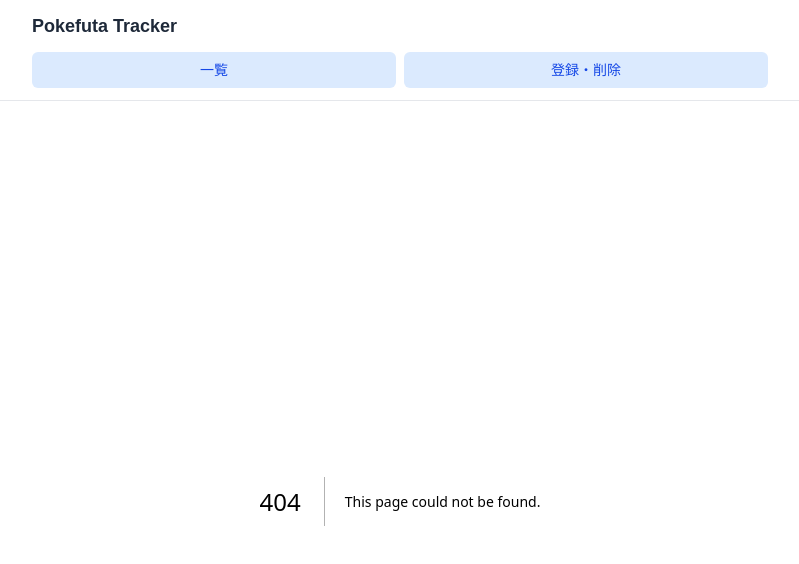
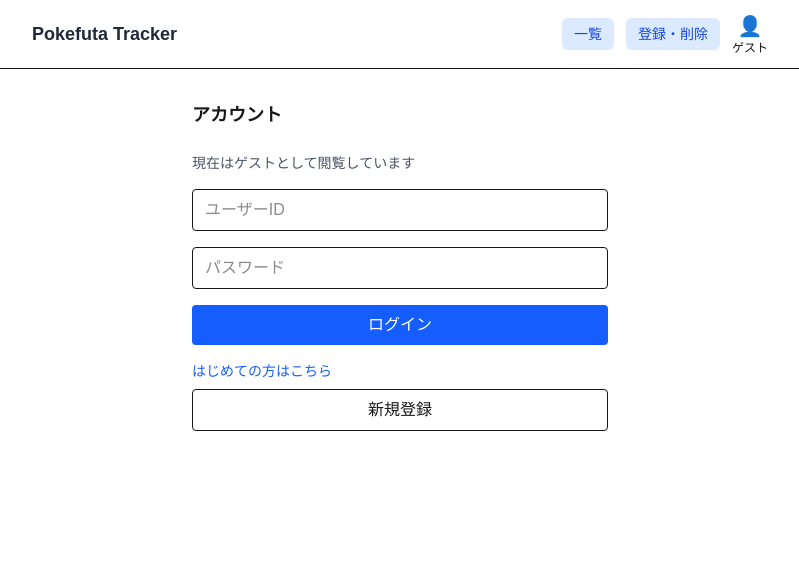
Before and after one commit to kgsy-ganbaru/pokefuta-tracker-mock, a Next.js app in the folder mock-pokefuta/: page /account in a window 1280 px wide. Before the commit this address had no page. Shown: the top 564 px of the page, without its empty margins (240-1039 px from the left). Built offline with nearby package versions, Linux system fonts and the light colour scheme.

Commit message:
ログイン画面、詳細画面の作成

```diff
--- /dev/null
+++ b/mock-pokefuta/app/account/page.tsx
@@ -0,0 +1,94 @@
+"use client";
+
+import { useState } from "react";
+import { useRouter } from "next/navigation";
+import { useAuth } from "../context/AuthContext";
+
+export default function AccountPage() {
+  const router = useRouter();
+  const { user, login, logout } = useAuth();
+
+  const [userId, setUserId] = useState("");
+  const [password, setPassword] = useState("");
+
+  // 仮ログイン（あとでDBに差し替える）
+  const handleLogin = () => {
+    if (!userId || !password) {
+      alert("ユーザーIDとパスワードを入力してください");
+      return;
+    }
+
+    // TODO: DB認証に置き換える
+    login({
+      id: 1,
+      nickname: userId,
+    });
+
+    router.push("/");
+  };
+
+  return (
+    <main className="max-w-md mx-auto px-4 py-8">
+      <h2 className="text-lg font-semibold mb-6">アカウント</h2>
+
+      {/* ログイン中 */}
+      {user ? (
+        <div className="space-y-4">
+          <p>
+            ログイン中ユーザー：
+            <strong className="ml-2">{user.nickname}</strong>
+          </p>
+
+          <button
+            onClick={() => {
+              logout();
+              router.push("/");
+            }}
+            className="w-full py-2 rounded bg-gray-200"
+          >
+            ログアウト
+          </button>
+        </div>
+      ) : (
+        /* ゲスト */
+        <div className="space-y-4">
+          <p className="text-sm text-gray-600">
+            現在はゲストとして閲覧しています
+          </p>
+
+          <input
+            value={userId}
+            onChange={(e) => setUserId(e.target.value)}
+            placeholder="ユーザーID"
+            className="w-full border px-3 py-2 rounded"
+          />
+
+          <input
+            type="password"
+            value={password}
+            onChange={(e) => setPassword(e.target.value)}
+            placeholder="パスワード"
+            className="w-full border px-3 py-2 rounded"
+          />
+
+          <button
+            onClick={handleLogin}
+            className="w-full py-2 rounded bg-blue-600 text-white"
+          >
+            ログイン
+          </button>
+            <p className="text-sm text-blue-600 mb-2">
+              はじめての方はこちら
+            </p>
+          <button
+            onClick={() => router.push("/account/register")}
+            className="w-full py-2 rounded border"
+
+          >
+            新規登録
+          </button>
+        </div>
+      )}
+    </main>
+  );
+}
--- a/mock-pokefuta/app/components/Header.tsx
+++ b/mock-pokefuta/app/components/Header.tsx
@@ -1,27 +1,49 @@
 "use client";
 
-import { usePathname, useRouter } from "next/navigation";
+import { useRouter, usePathname } from "next/navigation";
+import { useState } from "react";
+import { useAuth } from "../context/AuthContext";
 
 export default function Header() {
   const router = useRouter();
   const pathname = usePathname();
 
-  const isView = pathname === "/";
-  const isEdit = pathname.startsWith("/update");
+  /* =====================
+     仮ログイン状態
+     ※ 後で Supabase Auth に置き換える
+  ===================== */
+  const [currentUser] = useState<{
+    nickname: string;
+  } | null>(null);
+  // ↑ null = ゲスト
+  // 例）ログイン中なら { nickname: "seiya" }
 
+  const isHome = pathname === "/";
+  const isUpdate = pathname.startsWith("/update");
+  const { user } = useAuth();
   return (
-    <header className="bg-white border-b border-gray-200">
-      <div className="max-w-3xl mx-auto px-4 py-3">
-        <h1 className="text-lg font-semibold text-gray-800">
+    <header className="border-b bg-white">
+      <div className="max-w-3xl mx-auto px-4 py-3 flex items-center justify-between">
+        {/* =====================
+            タイトル
+        ===================== */}
+        <h1
+          onClick={() => router.push("/")}
+          className="text-lg font-semibold text-gray-800 cursor-pointer"
+        >
           Pokefuta Tracker
         </h1>
 
-        <div className="mt-3 flex gap-2">
+        {/* =====================
+            右側メニュー
+        ===================== */}
+        <div className="flex items-center gap-3">
+          {/* 一覧 */}
           <button
             onClick={() => router.push("/")}
-            className={`flex-1 py-2 rounded-md text-sm font-medium transition
+            className={`px-3 py-1.5 rounded-md text-sm transition
               ${
-                isView
+                isHome
                   ? "bg-blue-600 text-white"
                   : "bg-blue-100 text-blue-700 hover:bg-blue-200"
               }`}
@@ -29,17 +51,31 @@ export default function Header() {
             一覧
           </button>
 
+          {/* 登録・削除 */}
           <button
             onClick={() => router.push("/update")}
-            className={`flex-1 py-2 rounded-md text-sm font-medium transition
+            className={`px-3 py-1.5 rounded-md text-sm transition
               ${
-                isEdit
+                isUpdate
                   ? "bg-blue-600 text-white"
                   : "bg-blue-100 text-blue-700 hover:bg-blue-200"
               }`}
           >
             登録・削除
           </button>
+
+          {/* =====================
+              アカウントボタン
+          ===================== */}
+          <button
+            onClick={() => router.push("/account")}
+            className="flex flex-col items-center text-sm"
+          >
+            <span className="text-xl">👤</span>
+            <span className="text-xs">
+              {user ? user.nickname : "ゲスト"}
+            </span>
+          </button>
         </div>
       </div>
     </header>
--- /dev/null
+++ b/mock-pokefuta/app/context/AuthContext.tsx
@@ -0,0 +1,42 @@
+"use client";
+
+import { createContext, useContext, useState } from "react";
+
+type User = {
+  id: number;
+  nickname: string;
+};
+
+type AuthContextType = {
+  user: User | null;
+  login: (user: User) => void;
+  logout: () => void;
+};
+
+const AuthContext = createContext<AuthContextType | undefined>(undefined);
+
+export function AuthProvider({ children }: { children: React.ReactNode }) {
+  const [user, setUser] = useState<User | null>(null);
+
+  const login = (user: User) => {
+    setUser(user);
+  };
+
+  const logout = () => {
+    setUser(null);
+  };
+
+  return (
+    <AuthContext.Provider value={{ user, login, logout }}>
+      {children}
+    </AuthContext.Provider>
+  );
+}
+
+export function useAuth() {
+  const ctx = useContext(AuthContext);
+  if (!ctx) {
+    throw new Error("useAuth must be used within AuthProvider");
+  }
+  return ctx;
+}
--- a/mock-pokefuta/app/layout.tsx
+++ b/mock-pokefuta/app/layout.tsx
@@ -1,5 +1,6 @@
 import "./globals.css";
 import Header from "./components/Header";
+import { AuthProvider } from "./context/AuthContext";
 
 export default function RootLayout({
   children,
@@ -9,8 +10,10 @@ export default function RootLayout({
   return (
     <html lang="ja">
       <body>
-        <Header />
-        {children}
+        <AuthProvider>
+          <Header />
+          {children}
+        </AuthProvider>
       </body>
     </html>
   );
--- a/mock-pokefuta/app/pokefuta/[id]/page.tsx
+++ b/mock-pokefuta/app/pokefuta/[id]/page.tsx
@@ -1,45 +1,81 @@
 // app/pokefuta/[id]/page.tsx
-
 import { pool } from "@/app/lib/db";
 import DetailClient from "./DetailClient";
 
-type PageProps = {
-  params: {
-    id: string;
-  };
+type PokefutaDetail = {
+  id: number;
+  address: string;
+  difficulty_code: string;
+  image_url: string | null;
+  pokemon_names: string[];
+};
+
+type OwnerRow = {
+  nickname: string;
+  count: number;
 };
 
 export default async function PokefutaDetailPage({
   params,
-}: PageProps) {
-  const id = Number(params.id);
+}: {
+  params: Promise<{ id: string }>;
+}) {
+  // ★ ここが重要
+  const { id } = await params;
+  const numericId = Number(id);
 
-  if (Number.isNaN(id)) {
-    return <div className="p-4">不正なIDです</div>;
+  if (Number.isNaN(numericId)) {
+    return <p className="p-4">不正なIDです</p>;
   }
 
-  // ✅ Server Componentなので await OK
-  const res = await pool.query(
+  /* =====================
+     ポケふた + ポケモン名
+  ===================== */
+  const pokefutaRes = await pool.query<PokefutaDetail>(
     `
     SELECT
-      id,
-      address,
-      difficulty
-    FROM pokefuta
-    WHERE id = $1
+      p.id,
+      p.address,
+      p.difficulty_code,
+      p.image_url,
+      COALESCE(
+        array_agg(pp.pokemon_name ORDER BY pp.pokemon_name)
+        FILTER (WHERE pp.pokemon_name IS NOT NULL),
+        '{}'
+      ) AS pokemon_names
+    FROM pokefuta p
+    LEFT JOIN pokefuta_pokemon pp
+      ON pp.pokefuta_id = p.id
+    WHERE p.id = $1
+    GROUP BY p.id
     `,
-    [id]
+    [numericId]
   );
 
-  if (res.rows.length === 0) {
-    return (
-      <main className="p-4">
-        <p>該当するポケふたが見つかりません。</p>
-      </main>
-    );
+  if (pokefutaRes.rowCount === 0) {
+    return <p className="p-4">該当するポケふたが見つかりません</p>;
   }
 
-  const pokefuta = res.rows[0];
+  /* =====================
+     所持ユーザ一覧
+  ===================== */
+  const ownersRes = await pool.query<OwnerRow>(
+    `
+    SELECT
+      u.nickname,
+      o.count
+    FROM ownership o
+    JOIN users u ON u.id = o.user_id
+    WHERE o.pokefuta_id = $1
+    ORDER BY o.count DESC
+    `,
+    [numericId]
+  );
 
-  return <DetailClient pokefuta={pokefuta} />;
+  return (
+    <DetailClient
+      pokefuta={pokefutaRes.rows[0]}
+      owners={ownersRes.rows}
+    />
+  );
 }
```
Also changed, not shown: mock-pokefuta/app/pokefuta/[id]/DetailClient.tsx (+86 -25 lines), mock-pokefuta/public/no-image.png (added).
